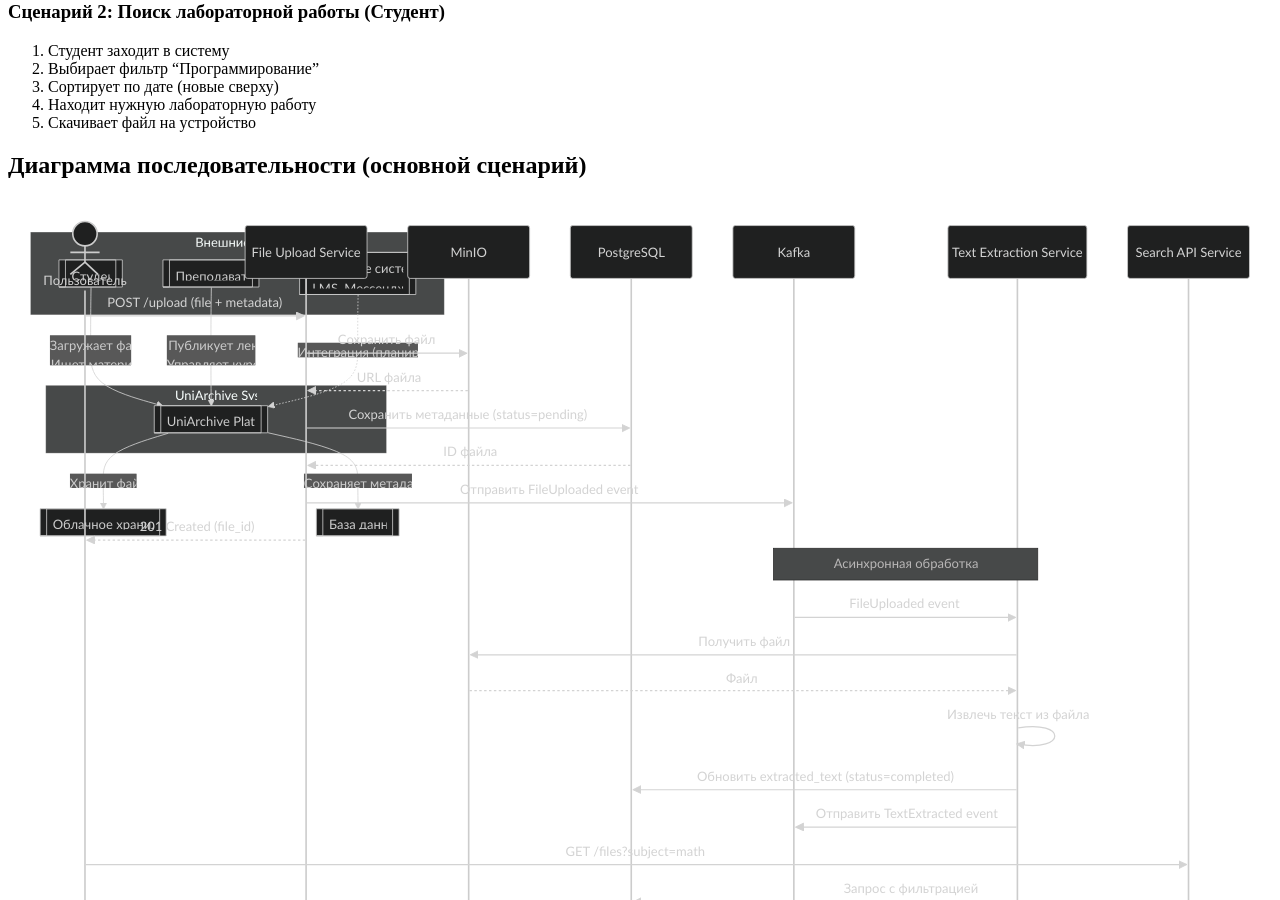
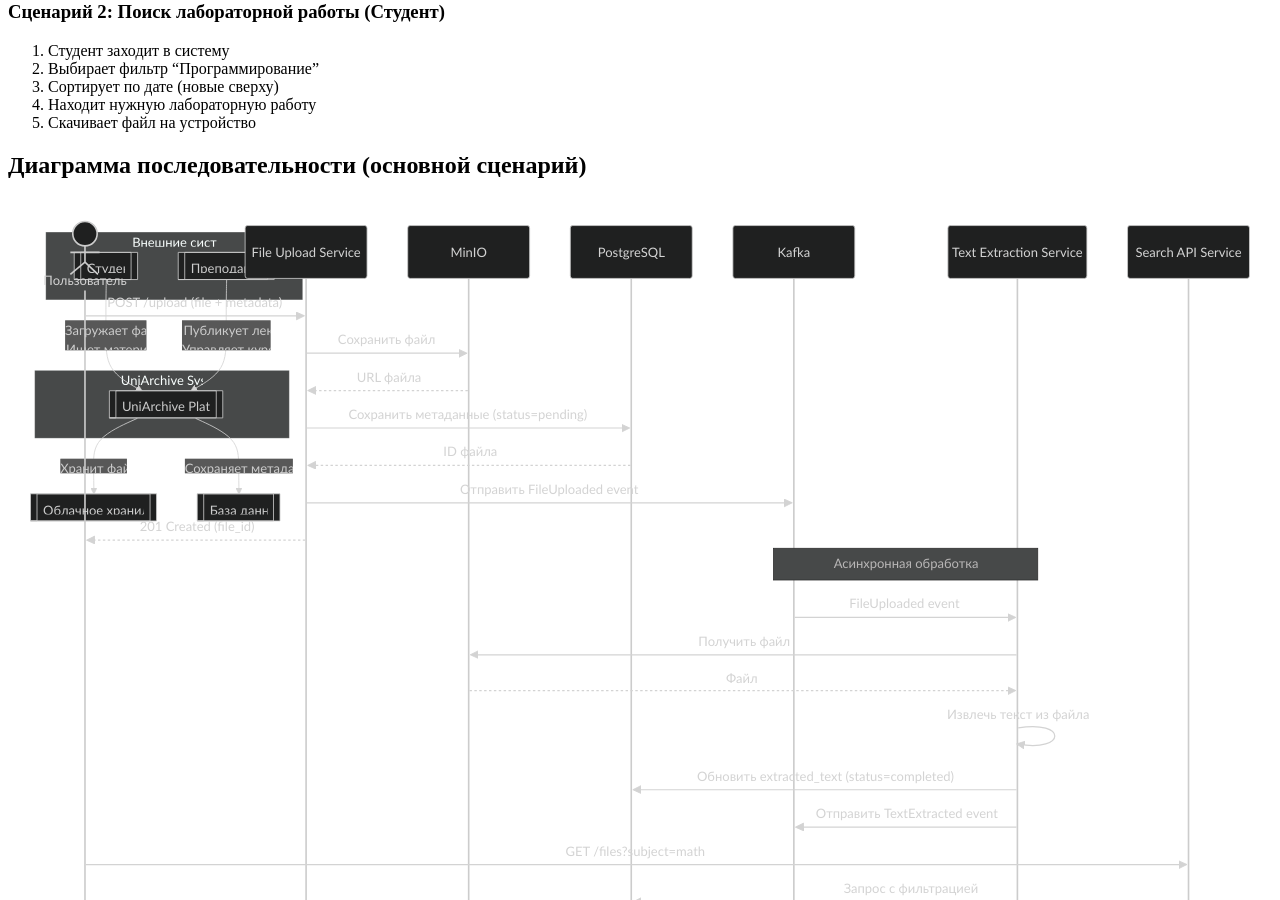
Before and after one commit to p6tso/p6tso.github.io, a Jekyll site: the page built from uniarchive/common.md, in a window 1280 px wide and 900 px high, scrolled down 1742 px. Built offline with Jekyll 4.4.1, drawn with Linux system fonts in a browser that asks for light colours; nearby versions of some CDN libraries; our own code applies the rules of GitHub Pages for plain Markdown files.

Commit message:
small fix

```diff
--- a/uniarchive/common.md
+++ b/uniarchive/common.md
@@ -126,7 +126,6 @@ flowchart TD
     subgraph "Внешние системы"
         User1[["Студент"]]
         User2[["Преподаватель"]]
-        External[["Внешние системы<br/>LMS, Мессенджеры"]]
     end
 
     subgraph "UniArchive System"
@@ -135,7 +134,6 @@ flowchart TD
 
     User1 -->|"Загружает файлы<br/>Ищет материалы"| System
     User2 -->|"Публикует лекции<br/>Управляет курсами"| System
-    External -.->|"Интеграция (планируется)"| System
 
     System -->|"Хранит файлы"| Storage[["Облачное хранилище"]]
     System -->|"Сохраняет метаданные"| DB[["База данных"]]
```
